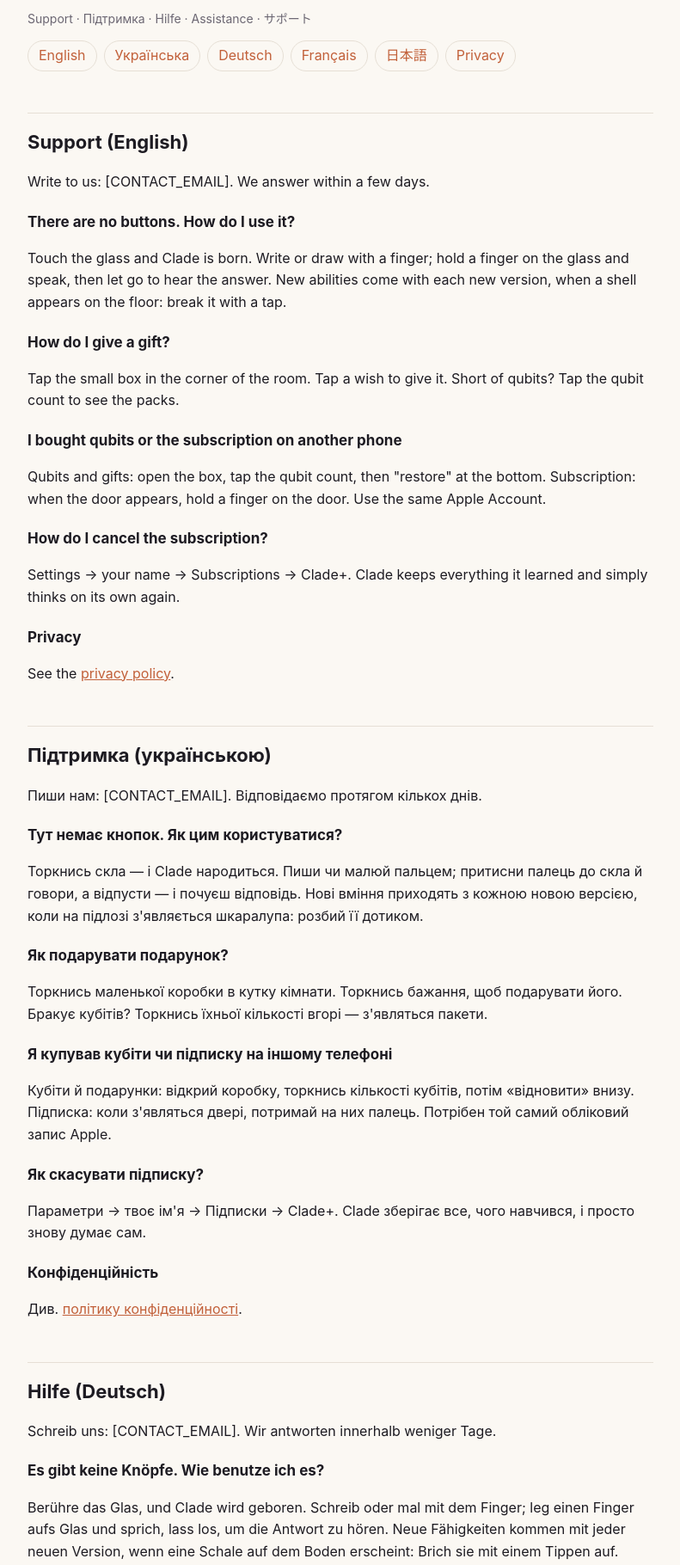
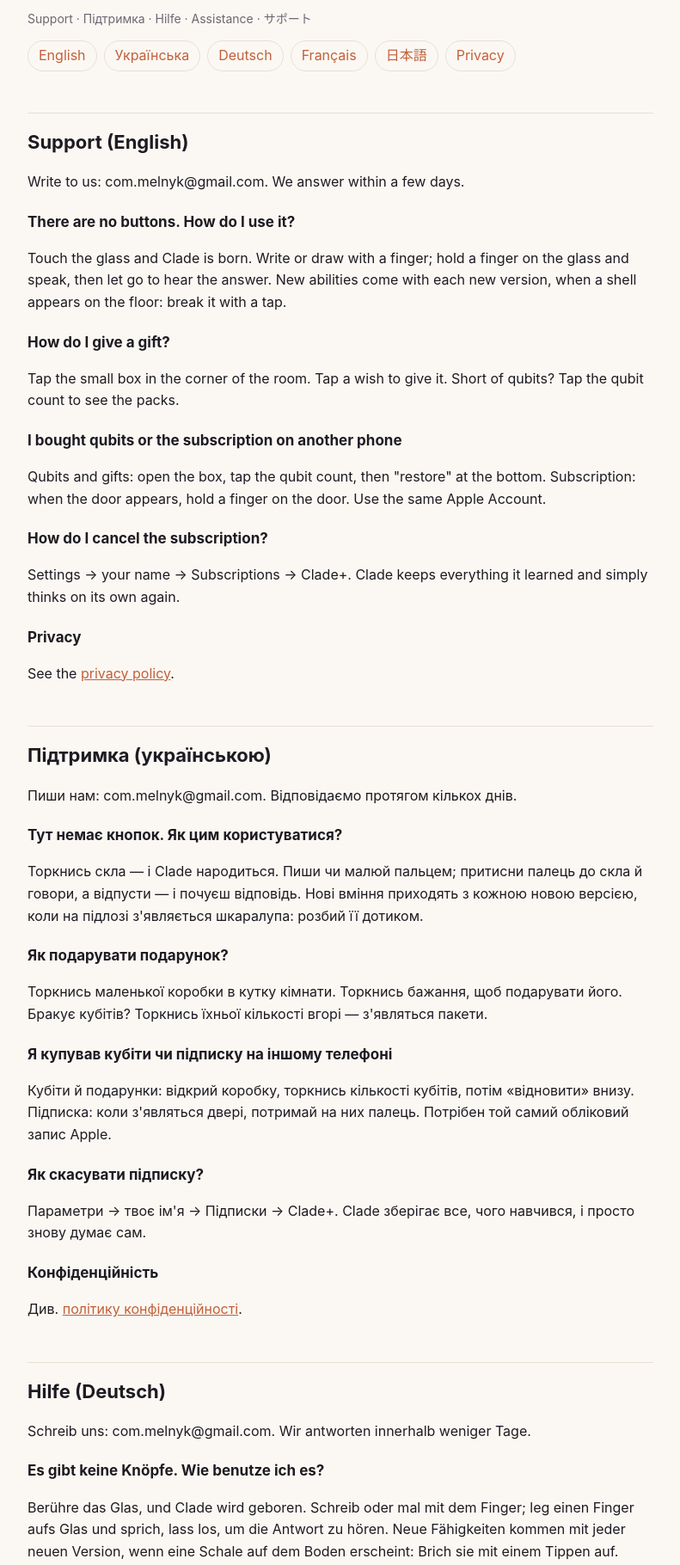
Before and after one commit to commelnyk/Clade, a plain HTML site: page index.html in a window 1280 px wide. Shown: the part 80-1900 px from the top of the page at 86% size, without its empty margins (244-1035 px from the left). Drawn offline with Linux system fonts and the light colour scheme.

Commit message:
Update index.html

```diff
--- a/index.html
+++ b/index.html
@@ -29,7 +29,7 @@
 
 <section id="en" lang="en">
 <h2>Support (English)</h2>
-<p>Write to us: [CONTACT_EMAIL]. We answer within a few days.</p>
+<p>Write to us: com.melnyk@gmail.com. We answer within a few days.</p>
 <h3>There are no buttons. How do I use it?</h3>
 <p>Touch the glass and Clade is born. Write or draw with a finger; hold a finger on the glass and speak, then let go to hear the answer. New abilities come with each new version, when a shell appears on the floor: break it with a tap.</p>
 <h3>How do I give a gift?</h3>
@@ -44,7 +44,7 @@
 
 <section id="uk" lang="uk">
 <h2>Підтримка (українською)</h2>
-<p>Пиши нам: [CONTACT_EMAIL]. Відповідаємо протягом кількох днів.</p>
+<p>Пиши нам: com.melnyk@gmail.com. Відповідаємо протягом кількох днів.</p>
 <h3>Тут немає кнопок. Як цим користуватися?</h3>
 <p>Торкнись скла — і Clade народиться. Пиши чи малюй пальцем; притисни палець до скла й говори, а відпусти — і почуєш відповідь. Нові вміння приходять з кожною новою версією, коли на підлозі з'являється шкаралупа: розбий її дотиком.</p>
 <h3>Як подарувати подарунок?</h3>
@@ -59,7 +59,7 @@
 
 <section id="de" lang="de">
 <h2>Hilfe (Deutsch)</h2>
-<p>Schreib uns: [CONTACT_EMAIL]. Wir antworten innerhalb weniger Tage.</p>
+<p>Schreib uns: com.melnyk@gmail.com. Wir antworten innerhalb weniger Tage.</p>
 <h3>Es gibt keine Knöpfe. Wie benutze ich es?</h3>
 <p>Berühre das Glas, und Clade wird geboren. Schreib oder mal mit dem Finger; leg einen Finger aufs Glas und sprich, lass los, um die Antwort zu hören. Neue Fähigkeiten kommen mit jeder neuen Version, wenn eine Schale auf dem Boden erscheint: Brich sie mit einem Tippen auf.</p>
 <h3>Wie mache ich ein Geschenk?</h3>
@@ -74,7 +74,7 @@
 
 <section id="fr" lang="fr">
 <h2>Assistance (français)</h2>
-<p>Écris-nous : [CONTACT_EMAIL]. Nous répondons sous quelques jours.</p>
+<p>Écris-nous : com.melnyk@gmail.com. Nous répondons sous quelques jours.</p>
 <h3>Il n'y a pas de boutons. Comment ça marche ?</h3>
 <p>Touche la vitre et Clade naît. Écris ou dessine avec un doigt ; pose un doigt sur la vitre et parle, puis lève-le pour entendre la réponse. De nouvelles capacités arrivent avec chaque nouvelle version, quand une coquille apparaît sur le sol : brise-la d'un toucher.</p>
 <h3>Comment offrir un cadeau ?</h3>
@@ -89,7 +89,7 @@
 
 <section id="ja" lang="ja">
 <h2>サポート（日本語）</h2>
-<p>お問い合わせ：[CONTACT_EMAIL]。数日以内にお返事します。</p>
+<p>お問い合わせ：com.melnyk@gmail.com。数日以内にお返事します。</p>
 <h3>ボタンがありません。どう使うの？</h3>
 <p>ガラスにさわると Clade が生まれます。指で文字や絵をかいたり、ガラスに指を当てたまま話して、はなすと答えが聞こえます。新しいバージョンになるたびに、床にからがあらわれます。タップして割ると、新しくできることがふえます。</p>
 <h3>プレゼントのあげかた</h3>
```
